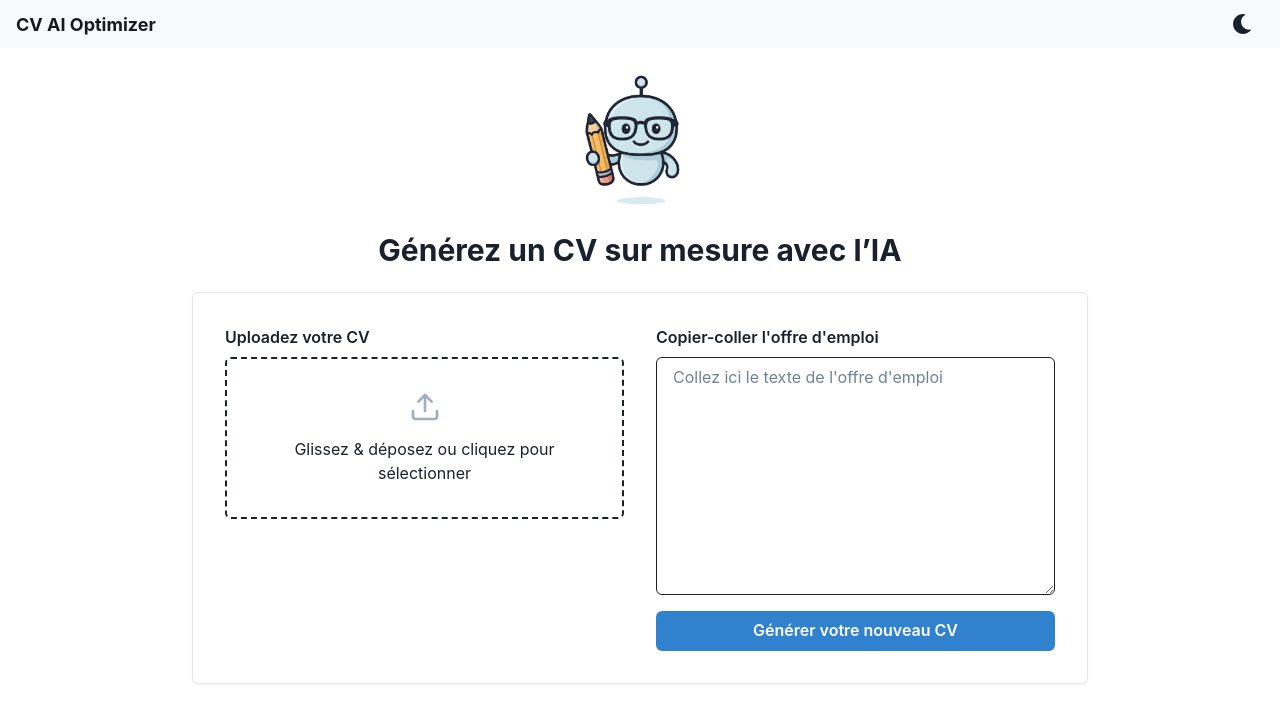
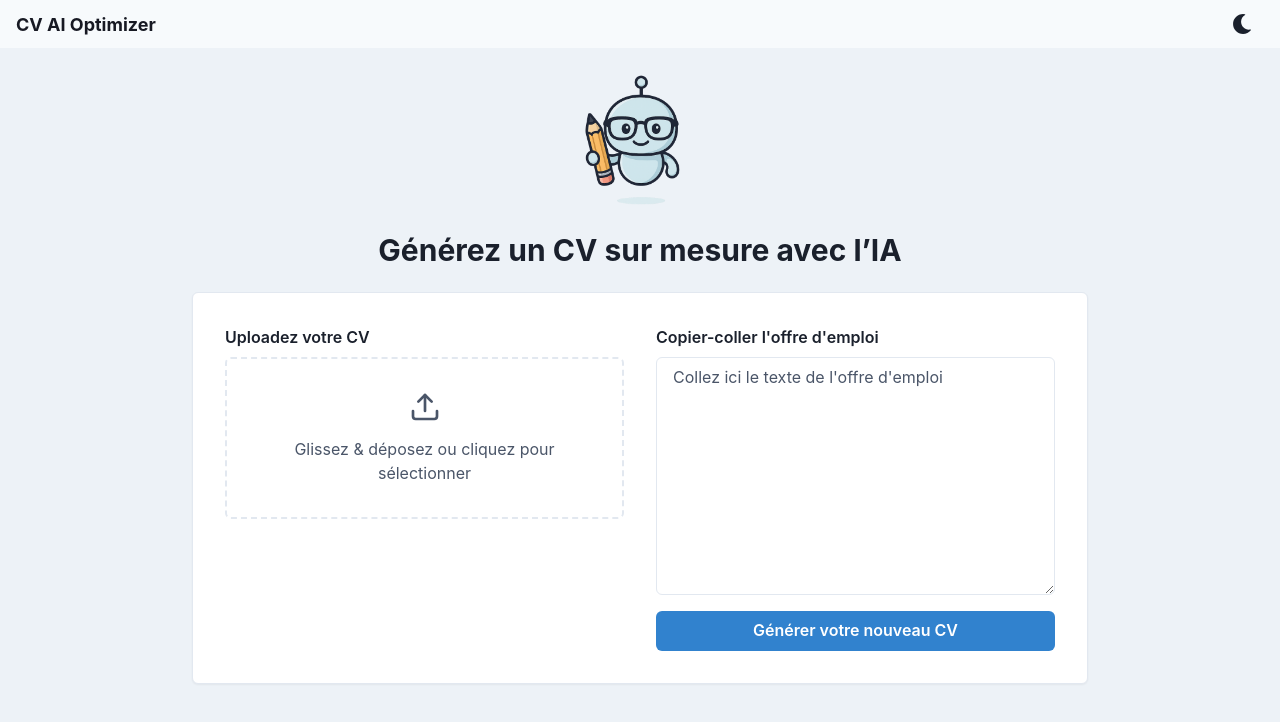
Before and after one commit to nawreshj/Assistant-AI-CV, a React (Vite) app in the folder assistant-ai-cv-front/: page /generate in a window 1280 px wide. Shown: the top 722 px of the page. Built offline with nearby package versions, Linux system fonts and the light colour scheme.

Commit message:
commit interface OK

```diff
--- a/assistant-ai-cv-front/src/components/UploadForm.jsx
+++ b/assistant-ai-cv-front/src/components/UploadForm.jsx
@@ -4,7 +4,6 @@ import { useDropzone } from 'react-dropzone';
 import {
     Box,
     Stack,
-    Heading,
     Text,
     Button,
     Textarea,
@@ -45,15 +44,14 @@ export default function UploadForm({ onSubmit }) {
             maxW="4xl"
             mx="auto"
             p={{ base: 4, md: 8 }}
-            bg={{ base: 'gray.50', _dark: 'gray.700' }}
+            bg="card"                 // carte: blanc (light) / gris .700 (dark)
+            color="text"
             borderWidth={1}
-            borderColor={{ base: 'gray.200', _dark: 'gray.600' }}
+            borderColor="step"        // token de bordure
             borderRadius="md"
             boxShadow="sm"
         >
             <Stack spacing={6} align="stretch">
-
-
                 <Stack
                     spacing={8}
                     direction={{ base: 'column', md: 'row' }}
@@ -61,23 +59,23 @@ export default function UploadForm({ onSubmit }) {
                 >
                     {/* Zone de dépôt du CV */}
                     <Box flex={1}>
-                        <Text fontWeight="semibold" mb={2}>
+                        <Text fontWeight="semibold" mb={2} color="text">
                             Uploadez votre CV
                         </Text>
                         <Box
                             {...getRootProps()}
                             p={8}
                             border="2px dashed"
-                            borderColor={{ base: 'gray.300', _dark: 'gray.500' }}
+                            borderColor="step"
                             borderRadius="md"
                             textAlign="center"
                             cursor="pointer"
-                            bg={{ base: 'white', _dark: 'gray.800' }}
+                            bg="card"             // suit le mode (cohérent avec la carte)
                         >
-                            <Icon as={LuUpload} boxSize={8} mb={2} color="gray.400" />
+                            <Icon as={LuUpload} boxSize={8} mb={2} color="subtext" />
                             {isDragActive
                                 ? <Text>Déposez le fichier ici…</Text>
-                                : <Text>Glissez & déposez ou cliquez pour sélectionner</Text>
+                                : <Text color="subtext">Glissez & déposez ou cliquez pour sélectionner</Text>
                             }
                             {file && <Text mt={2}>📎 {file.name}</Text>}
                             <input {...getInputProps()} />
@@ -86,7 +84,7 @@ export default function UploadForm({ onSubmit }) {
 
                     {/* Zone de texte de l'offre et bouton */}
                     <Box flex={1}>
-                        <Text fontWeight="semibold" mb={2}>
+                        <Text fontWeight="semibold" mb={2} color="text">
                             Copier-coller l'offre d'emploi
                         </Text>
                         <Textarea
@@ -94,14 +92,17 @@ export default function UploadForm({ onSubmit }) {
                             placeholder="Collez ici le texte de l'offre d'emploi"
                             value={offerText}
                             onChange={(e) => setOfferText(e.target.value)}
-                            bg={{ base: 'white', _dark: 'gray.800' }}
-                            borderColor={{ base: 'gray.300', _dark: 'gray.500' }}
-                            _placeholder={{ color: { base: 'gray.500', _dark: 'gray.400' } }}
+                            bg="card"
+                            borderColor="step"
+                            _placeholder={{ color: 'subtext' }}
                         />
                         <Button
                             type="submit"
                             mt={4}
-                            colorScheme="blue"
+                            bg="accent"           // bouton suit le thème
+                            color="buttonText"
+                            _hover={{ filter: 'brightness(1.05)' }}
+                            _active={{ filter: 'brightness(0.98)' }}
                             size="md"
                             width="100%"
                         >
--- a/assistant-ai-cv-front/src/pages/EditPage.jsx
+++ b/assistant-ai-cv-front/src/pages/EditPage.jsx
@@ -27,12 +27,14 @@ import Nav from '../components/Nav';
 
 const EditPage = ({ structuredCV, onChange, onBack, onGenerate, language }) => {
     const [expanded, setExpanded] = useState([]);
-    const bgPage     = useColorModeValue('white', 'background'); // clair → gris très pâle, sombre → token background
-    const bgCard     = useColorModeValue('gray.50',    'card');       // clair → blanc,       sombre → token card
-
+    const bgPage     = useColorModeValue('gray.100', 'background'); // clair → gris très pâle, sombre → token background
+    const bgCard     = useColorModeValue('white',    'card');       // clair → blanc,       sombre → token card
     useEffect(() => {
         setExpanded(Object.keys(structuredCV));
     }, [structuredCV]);
+    const expandedBg = useColorModeValue('blue.50', 'blue.900'); // ou un token si tu préfères
+    const itemBorder  = 'step';
+    const cardBg      = bgCard; // tu l'as déjà défini plus haut
 
     const updateField = (section, path, value) => {
         const updated = structuredClone(structuredCV);
@@ -105,6 +107,8 @@ const EditPage = ({ structuredCV, onChange, onBack, onGenerate, language }) => {
         keywords_in_common: 'Mots-clés en commun'
     }[key] || key);
 
+
+
     return (
 
         <Box pos="absolute" inset="0" bg={bgPage} color="text" >
@@ -119,20 +123,37 @@ const EditPage = ({ structuredCV, onChange, onBack, onGenerate, language }) => {
             >
                 ✏️ Modifier le CV à votre guise
             </Heading>
-            <Box maxW="4xl" mx="auto" mt={6} mb={6} p={4} bg={bgCard} rounded="lg" boxShadow="md" w="100%" minH="100">
+            <Box maxW="4xl" mx="auto" mt={6} mb={6} p={4} bg={bgCard} rounded="lg" boxShadow="md" w="100%"  h="550px"
+                 overflowY="scroll">
 
                 <Accordion allowMultiple defaultIndex={[0]}>
                     {Object.entries(structuredCV).map(([section, value]) => {
                         if (section === 'language') return null;
+
                         return (
-                            <AccordionItem key={section} border="1px solid" borderColor="step" rounded="md" mb={4}>
-                                <AccordionButton>
+                            <AccordionItem
+                                key={section}
+                                border="1px solid"
+                                borderColor={itemBorder}
+                                rounded="md"
+                                mb={4}
+                            >
+                                {({ isExpanded }) => (
+                                    <>
+                                        <AccordionButton
+                                            bg={isExpanded ? expandedBg : cardBg}
+                                            transition="background 0.2s ease"
+                                        >
                                             <Box flex="1" textAlign="left" fontWeight="medium">
                                                 {labelFor(section)}
                                             </Box>
                                             <AccordionIcon />
                                         </AccordionButton>
-                                <AccordionPanel>
+
+                                        <AccordionPanel
+                                            bg={isExpanded ? expandedBg : cardBg}
+                                            transition="background 0.2s ease"
+                                        >
                                             <VStack spacing={4} align="stretch">
                                                 {/* champs simples */}
                                                 {typeof value === 'string' && (
@@ -338,22 +359,30 @@ const EditPage = ({ structuredCV, onChange, onBack, onGenerate, language }) => {
                                                 )}
 
                                             </VStack>
+
                                         </AccordionPanel>
+                                    </>
+                                )}
                             </AccordionItem>
                         );
                     })}
                 </Accordion>
 
+
                 <Divider my={8} />
 
-                <Flex justify="space-between">
+
+            </Box>
+
+            <Box maxW="4xl" mx="auto" mt={6} p={4}>
+                <HStack justify="space-between">
                     <Button onClick={onBack} variant="outline" colorScheme="gray">
                         Aperçu
                     </Button>
                     <Button onClick={onGenerate} colorScheme="blue">
                         Générer le CV en PDF
                     </Button>
-                </Flex>
+                </HStack>
             </Box>
         </Box>
 
--- a/assistant-ai-cv-front/src/pages/PreviewPage.jsx
+++ b/assistant-ai-cv-front/src/pages/PreviewPage.jsx
@@ -23,33 +23,34 @@ export default function PreviewPage({ structuredCV, onEdit, onGenerate, onReset
     if (!structuredCV) return null;
 
     return (
-        <Box pos="absolute" inset="0" bg="background" color="text" overflow="auto">
+        <Box pos="absolute" inset="0" bg="background" color="text" overflowY="scroll"
+        >
             {/* Header commun */}
             <Nav />
 
             <Container maxW="6xl" py={{ base: 6, md: 10 }}>
                 <Heading size="lg" textAlign="center" mb={{ base: 4, md: 6 }}>
-                    Aperçu du CV
+                   🔎 Aperçu du CV
                 </Heading>
 
                 {/* Cadre d’aperçu (adapte les couleurs en dark) */}
                 {/* Feuille A4 centrée, fidèle au rendu initial */}
                 <Box display="flex" justifyContent="center" mt={{ base: 4, md: 6 }}>
                     <Box
-                        // A4 ~ 794×1123 @96dpi. En mobile: width = 90vw, height = width*1.414
-                        w={{ base: 'min(90vw, 794px)', md: '794px' }}
-                        h={{ base: 'calc(min(90vw, 794px) * 1.414)', md: '1123px' }}
-                        bg="white"                 // toujours blanc pour la feuille, même en dark
-                        color="black"              // texte noir dans la feuille
+                        // Dimensions réduites et bords arrondis
+                        w={{ base: 'min(88vw, 780px)', md: '780px' }}      // Largeur réduite
+                        h={{ base: 'calc(min(88vw, 780px) * 1.414)', md: '580px' }} // Hauteur réduite
+                        bg="white"
+                        color="black"
                         borderWidth="1px"
                         borderColor={{ base: 'gray.200', _dark: 'gray.600' }}
                         boxShadow="md"
                         overflow="hidden"
+                        borderRadius="lg" // Ajout pour les bords arrondis
                     >
                         <CvPreview structuredCV={structuredCV} />
                     </Box>
                 </Box>
-
 
                 {/* Boutons d’action */}
                 <Stack
--- a/assistant-ai-cv-front/src/theme.js
+++ b/assistant-ai-cv-front/src/theme.js
@@ -11,7 +11,7 @@ const config = {
 const styles = {
     global: (props) => ({
         body: {
-            bg: mode("white", "gray.900")(props),
+            bg: mode("gray.100", "gray.900")(props),
             color: mode("gray.800", "whiteAlpha.900")(props),
         },
     }),
@@ -29,7 +29,7 @@ const theme = extendTheme({
     semanticTokens: {
         colors: {
             background: {
-                default: "white",
+                default: "gray.100",
                 _dark: "gray.900",
             },
             text: {
@@ -41,7 +41,7 @@ const theme = extendTheme({
                 _dark: "gray.400",
             },
             card: {
-                default: "gray.100",
+                default: "white",
                 _dark: "gray.700",
             },
             accent: {
```
Lines whose indentation alone changed are shown as unchanged.
